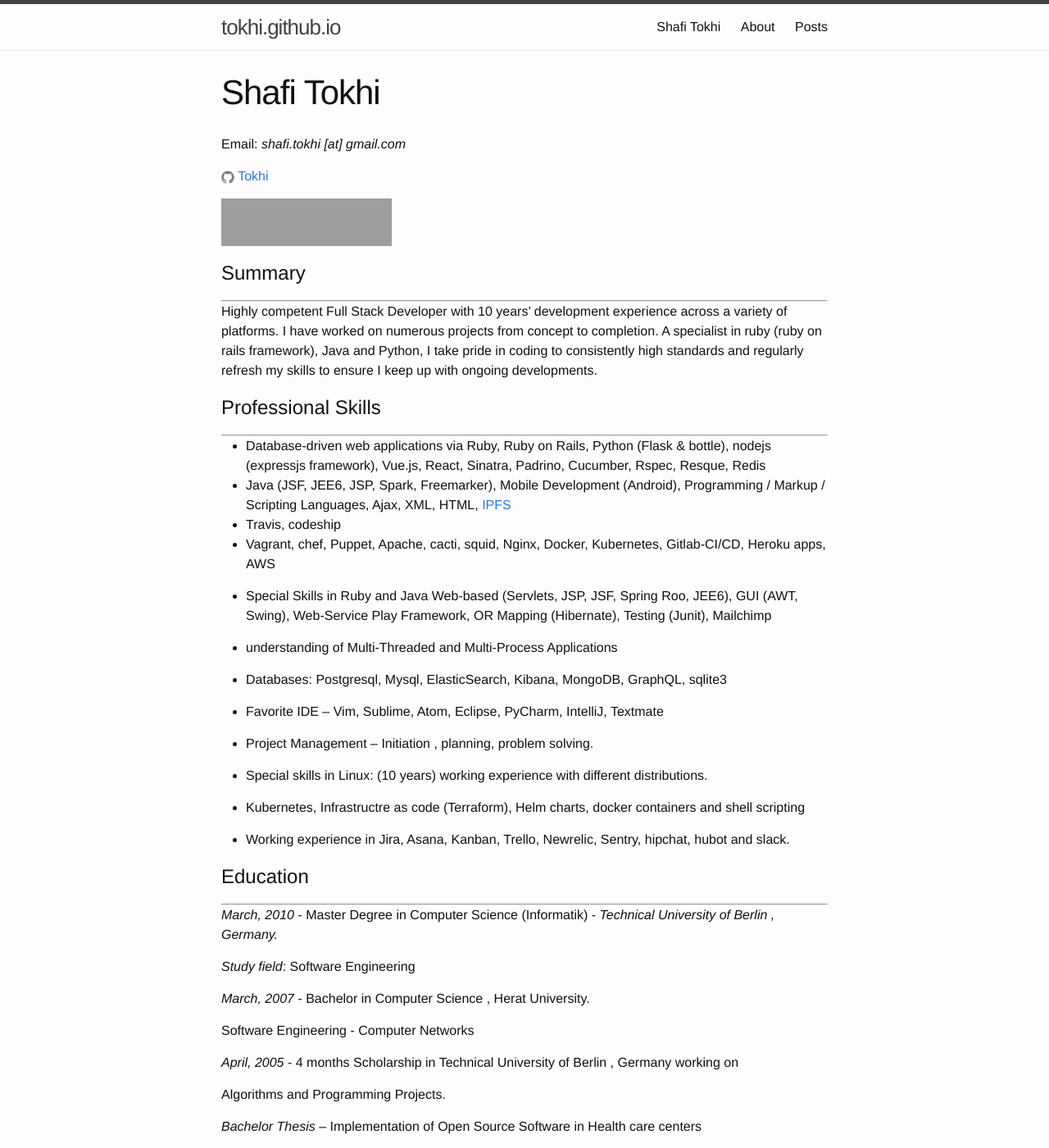
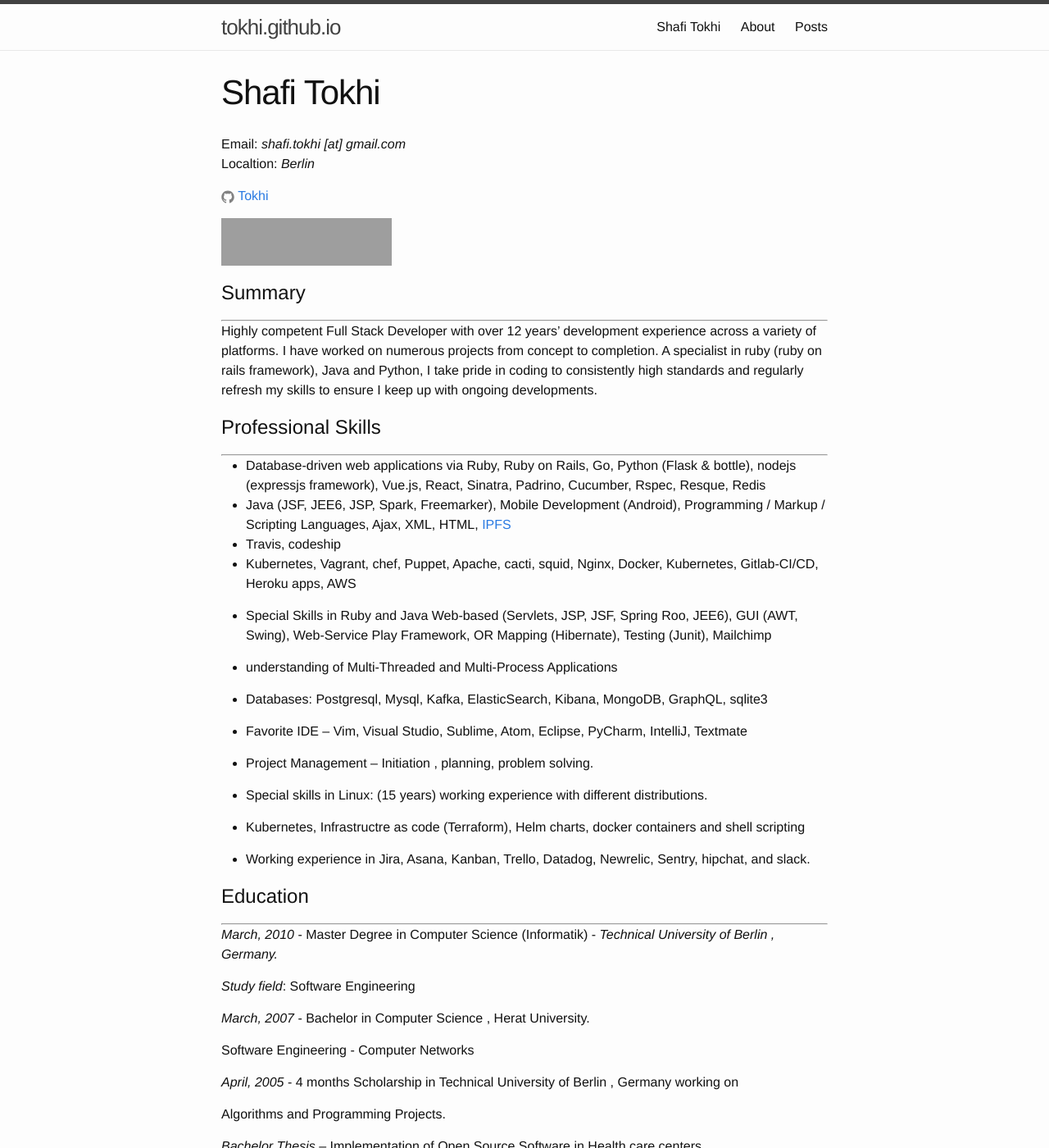
Before and after one commit to tokhi/tokhi.github.io, a Jekyll site: the page built from 2014-10-16-resume.markdown, in a window 1280 px wide and 1400 px high. Shown: the whole window at 82% size. Built offline with Jekyll 4.4.1, drawn with Linux system fonts in a browser that asks for light colours; nearby versions of some CDN libraries; some of the changed text lies outside the part shown; grey boxes are pictures that could not be loaded.

Commit message:
Update 2014-10-16-resume.markdown

```diff
--- a/2014-10-16-resume.markdown
+++ b/2014-10-16-resume.markdown
@@ -4,8 +4,8 @@
 permalink: /cv/
 ---
 
-Email: <em>shafi.tokhi [at] gmail.com</em>
-
+Email: <em>shafi.tokhi [at] gmail.com</em><br>
+Localtion: <em> Berlin </em>
 
 <a href="https://github.com/{{ site.github_username }}">
               <span class="icon  icon--github">
@@ -23,7 +23,7 @@
 # Summary
 
 <hr>
-Highly competent Full Stack Developer with 10 years’ development experience across a variety of platforms. I have worked on numerous projects from concept to completion. A specialist in ruby (ruby on rails framework), Java and Python, I take pride in coding to consistently high standards and regularly refresh my skills to ensure I keep up with ongoing developments.
+Highly competent Full Stack Developer with over 12 years’ development experience across a variety of platforms. I have worked on numerous projects from concept to completion. A specialist in ruby (ruby on rails framework), Java and Python, I take pride in coding to consistently high standards and regularly refresh my skills to ensure I keep up with ongoing developments.
 <br>
 
 
@@ -31,26 +31,26 @@
 
 <hr>
 
-* Database-driven web applications via Ruby, Ruby on Rails, Python (Flask & bottle), nodejs (expressjs framework), Vue.js, React, Sinatra, Padrino, Cucumber, Rspec, Resque, Redis
+* Database-driven web applications via Ruby, Ruby on Rails, Go, Python (Flask & bottle), nodejs (expressjs framework), Vue.js, React, Sinatra, Padrino, Cucumber, Rspec, Resque, Redis
 * Java (JSF, JEE6, JSP, Spark, Freemarker), Mobile Development (Android), Programming / Markup / Scripting Languages, Ajax, XML, HTML, <a href="https://ipfs.io/ipfs/QmNhFJjGcMPqpuYfxL62VVB9528NXqDNMFXiqN5bgFYiZ1/its-time-for-the-permanent-web.html">IPFS</a>
 * Travis, codeship
-* Vagrant, chef, Puppet, Apache, cacti, squid, Nginx, Docker, Kubernetes, Gitlab-CI/CD, Heroku apps, AWS
+* Kubernetes, Vagrant, chef, Puppet, Apache, cacti, squid, Nginx, Docker, Kubernetes, Gitlab-CI/CD, Heroku apps, AWS
 
 * Special Skills in Ruby and Java  Web-based (Servlets, JSP, JSF, Spring Roo, JEE6), GUI (AWT, Swing), Web-Service Play Framework, OR Mapping (Hibernate), Testing (Junit), Mailchimp
 
 * understanding of Multi-Threaded and Multi-Process Applications
 
-* Databases: Postgresql, Mysql, ElasticSearch, Kibana, MongoDB, GraphQL, sqlite3
+* Databases: Postgresql, Mysql, Kafka, ElasticSearch, Kibana, MongoDB, GraphQL, sqlite3
 
-* Favorite IDE – Vim, Sublime, Atom, Eclipse, PyCharm, IntelliJ, Textmate
+* Favorite IDE – Vim, Visual Studio, Sublime, Atom, Eclipse, PyCharm, IntelliJ, Textmate
 
 * Project Management – Initiation , planning, problem solving.
 
-* Special skills in Linux: (10 years) working experience with different distributions.
+* Special skills in Linux: (15 years) working experience with different distributions.
 
 * Kubernetes, Infrastructre as code (Terraform), Helm charts, docker containers and shell scripting
 
-* Working experience in Jira, Asana, Kanban, Trello, Newrelic, Sentry, hipchat, hubot and slack.
+* Working experience in Jira, Asana, Kanban, Trello, Datadog, Newrelic, Sentry, hipchat, and slack.
 
 
 # Education
@@ -82,8 +82,9 @@
 
 # Work Experience
 <hr>
-###### April 2006 - November 2019 ######
+###### April 2006 - 2023 ######
 <hr>
+* _Senior Backend Developer_ at <em>Aroundhome GmbH, Berlin - Germany<em>
 * _Development Team Lead_ at <em>DigitaleSeiten GmbH, Berlin - Germany<em>
 * _Senior Full Stack Developer_ at <em>DigitaleSeiten GmbH, Berlin - Germany<em>, building RESTful APIs, lead distribution systems, CRM and 22 ruby on rails web platforms.
 * _Senior Full Stack Developer & team lead_ at <em>Castaclip GmbH, Potsdam - Germany<em> , working primarily with Ruby, Python and Java with teams consisting of 15 software Developers and test engineers
```
